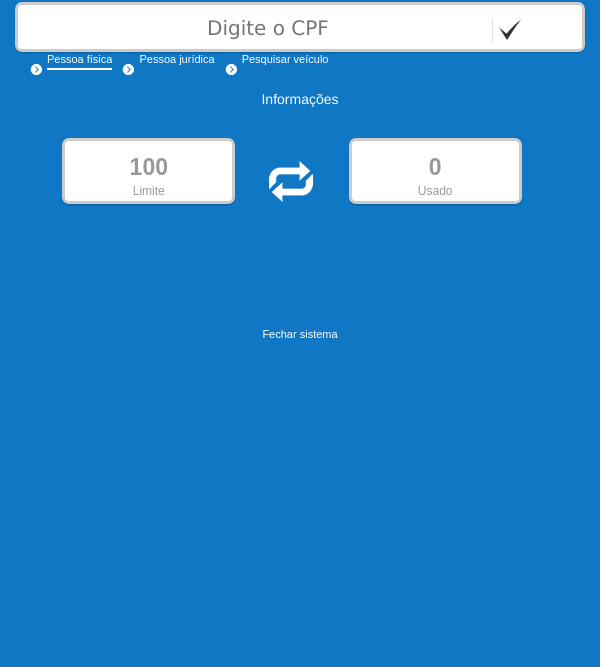
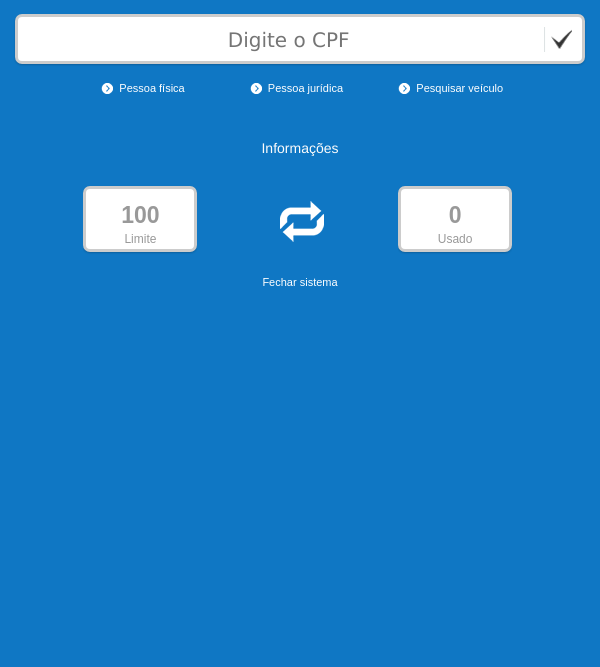
Before and after one commit to minprogramador/snccred, a plain HTML site: page tpl/Servicos.html in a window 600 px wide. Shown: the part 133-800 px from the top of the page. Drawn offline with Linux system fonts and the light colour scheme.

Commit message:
fix responsive mobile

```diff
--- a/tpl/css/servicos.css
+++ b/tpl/css/servicos.css
@@ -359,12 +359,6 @@ margin-right: 7%;
 	overflow:hidden;
 	clear:both;
 }
-.midi {
-	width:90%;
-	height:30px;
-	margin-left:auto;
-	margin-right:auto;
-}
 .midi a{
 	color:#FFF;
 	text-decoration:none;
@@ -373,7 +367,6 @@ margin-right: 7%;
 	border-bottom: 2px solid #FFFFFF;
 }
 .midi .set {
-	border-bottom:2px solid #FFF;
 }
 .midi span {
 	background-image:url(../images/sepspan.png);
@@ -381,11 +374,10 @@ margin-right: 7%;
 	width:12px;
 	height:11px;
 	float:left;
-	margin-top:12px;
-	margin-right:5px;
+	display: block;
 }
 .midi p {
-	float:left;
+	margin-top: 2.4% !important;
 	color:#FFF;
 	font-size:11px;
 	font-family:Arial, Helvetica, sans-serif;
@@ -864,41 +856,118 @@ tdDestaque_escuro1, .tdDestaque_escuro_unico, .tdDestaque_escuro_p_nome, .tdDest
 }
 
 */
+.bntmenok{
+
+}
+.bntmenok span{
+	float: left;
+}
+
+.bntsub{
+		width: 9% !important;
+		height: 30px !important;
+		margin-top: 2% !important;
+		overflow: hidden;
+		display: block;
+	}
+	.intext{
+		float: left;
+  		height: 42px !important;
+  		margin-top: -2.4% !important;
+  		padding-top:-20px !important;
+		width: 89% !important;
+	}
+input:focus,
+select:focus,
+textarea:focus,
+button:focus {
+    outline: none;
+}
+@media (min-width: 320px) and (max-width: 480px) {
+	.bntmenok{
+		float: left;
+		width: auto;
+		overflow: hidden;
+		width: 33%;
+	}
+
+	.midi p{
+		overflow: hidden;
+		width:85%;
+		display: block;
+		font-size: 11px !important;
+	}
+	.midi span{
+		margin-right: 3% !important;
+		margin-top: 4%;
+		margin-left: 1%;
+	}
+
+	.container{
+		margin-top: 37% !important;
+	}
+	.popBox-container{
+		padding-top: 3px !important;
+	}
+
+	html body#main div#app.box-wrapper.flex-align div.container div#boxSv.col-xs-12.col-sm-12.col-md-7.col-md-offset-4 div.row div.col-xs-12.col-sm-6.col-sm-offset-3.col-md-7.col-md-offset-4{
+		margin-top: 15%;
+	}
+
+}
 
 
-   h1.mobile-first {
-        font-size: 36px;
-      }
-      @media (min-width: 768px) {
-        h1.mobile-first {
-          font-size: 38px;
-        }
-      }
-      @media (min-width: 992px) {
-        h1.mobile-first {
-          font-size: 40px;
-        }
-      }
-      @media (min-width: 1200px) {
-        h1.mobile-first {
-          font-size: 42px;
-        }
-      }
-      h1.desktop-first {
-        font-size: 42px;
-      }
-      @media (max-width: 1200px) {
-        h1.desktop-first {
-          font-size: 40px;
-        }
-      }
-      @media (max-width: 992px) {
-        h1.desktop-first {
-          font-size: 38px;
-        }
-      }
-      @media (max-width: 768px) {
-        h1.desktop-first {
-          font-size: 36px;
-        }
-      }
+
+@media (min-width: 481px) and (max-width: 767px) {
+	#boxSv {
+		margin-top: 2% !important;
+	}
+
+	.bntsub{
+		width: 5% !important;
+		height: 30px !important;
+		margin-top: 0% !important;
+		overflow: hidden;
+		display: block;
+	}
+ 	.intext {
+ 		height: 52px !important;
+ 		margin-top: -2.4% !important;
+ 		width: 94% !important;
+ 	}
+
+
+ 	.bntmenok{
+		float: left;
+		width: auto;
+		overflow: hidden;
+		width: 25%;
+		margin-left: 5%;
+	}
+
+	.midi span {
+		margin-top: 3.8%;
+		margin-right: 5%;
+		margin-left: 5%;
+	}
+	.midi{
+		padding-left: 15%;
+	}
+
+	html body#main div#app.box-wrapper.flex-align div.container div#boxSv.col-xs-12.col-sm-12.col-md-7.col-md-offset-4 div.row div.col-xs-12.col-sm-6.col-sm-offset-3.col-md-7.col-md-offset-4{
+		margin-top: 4%;
+	}
+	.dbox{
+		width: 20% !important;
+		display: block;
+		margin-left: 12%;
+	}
+	.divsor{
+		width: 44px;
+		height: 41px;
+		float: left;
+		margin-top: 6%;
+		margin-left: 14.5%;
+		margin-right: 1%;
+	}
+}
--- a/tpl/js/tpls/servicos.html
+++ b/tpl/js/tpls/servicos.html
@@ -1,6 +1,6 @@
 
 <div class="container">
-    <div class="col-xs-12 col-sm-6 col-sm-offset-3 col-md-7 col-md-offset-4" id="boxSv">
+    <div class="col-xs-12 col-sm-12 col-md-7 col-md-offset-4" id="boxSv">
         <h5 style="margin-bottom: 4px; margin-left: 0.5%">Consultar pessoa física.</h5>
         <div class="popBox-container" style="height: 50px !important;">
             <form action="" name="form" method="post" onsubmit=" return validate_cpf();">
@@ -9,18 +9,24 @@
             </form>
         </div>
         <div class="row">
-            <div class="midi">
+            <div class="midi col-xs-12 col-sm-6 col-sm-offset-3 col-md-7 col-md-offset-4" style="margin-top: 2%">
+                <div class="bntmenok" style="margin-left: 1%">
                     <span></span>
                     <p class="set"><a href="./Spc">Pessoa física</a></p>
+                </div>
+                <div class="bntmenok">
                     <span></span>
                     <p><a href="./Spc?juridica">Pessoa jurídica</a></p>
+                </div>
+                <div class="bntmenok">
                     <span></span>
                     <p style="margin-right: 0"><a href="./Spc?veiculo">Pesquisar veículo</a></p>
                 </div>
             </div>
+        </div>
 
         <div class="row">
-            <div class="inf">
+           <div class="col-xs-12 col-sm-6 col-sm-offset-3 col-md-7 col-md-offset-4">
                 <h5><center>Informações</center></h5>
                 <div class="dbox">
                     <div class="popBox-container box">
```
Lines whose indentation alone changed are shown as unchanged.
